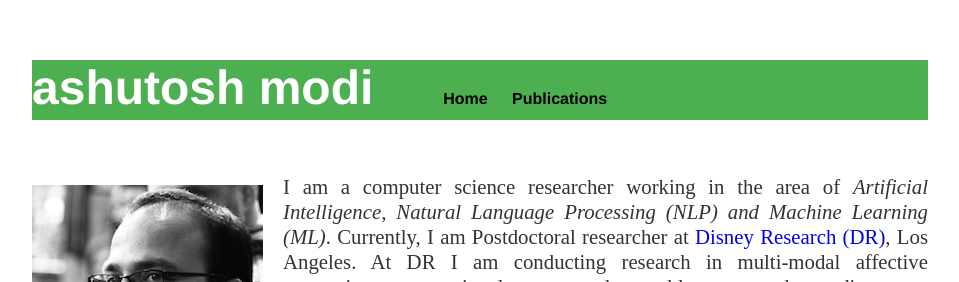
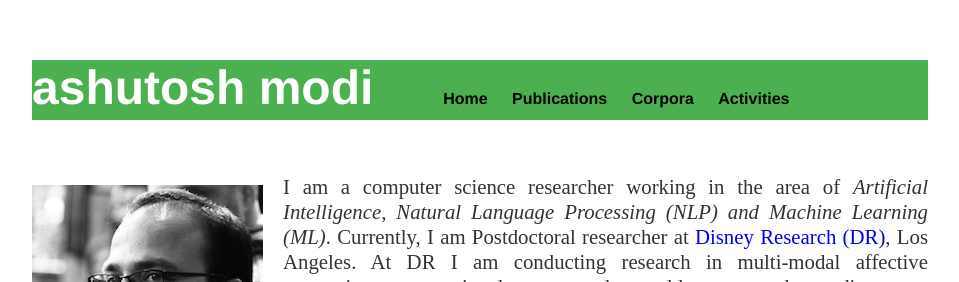
Before and after one commit to ashutosh-modi/ashutosh-modi.github.io, a Jekyll site: the page built from index.html, in a window 1280 px wide. Shown: the top 282 px of the page, without its empty margins (160-1119 px from the left). Built offline with Jekyll 4.4.1, drawn with Linux system fonts in a browser that asks for light colours.

Commit message:
Update default.html

```diff
--- a/_layouts/default.html
+++ b/_layouts/default.html
@@ -14,6 +14,8 @@
         		<li><a href="/">Home</a></li>
 	        	<!-- <li><a href="/about">About</a></li> -->
             		<li><a href="/publications">Publications</a></li>
+			<li><a href="/corpora">Corpora</a></li>
+			<li><a href="/activities">Activities</a></li>
         		<!-- <li><a href="/cv">CV</a></li> -->
         		<!-- <li><a href="/blog">Blog</a></li> -->
     		</ul>
```
